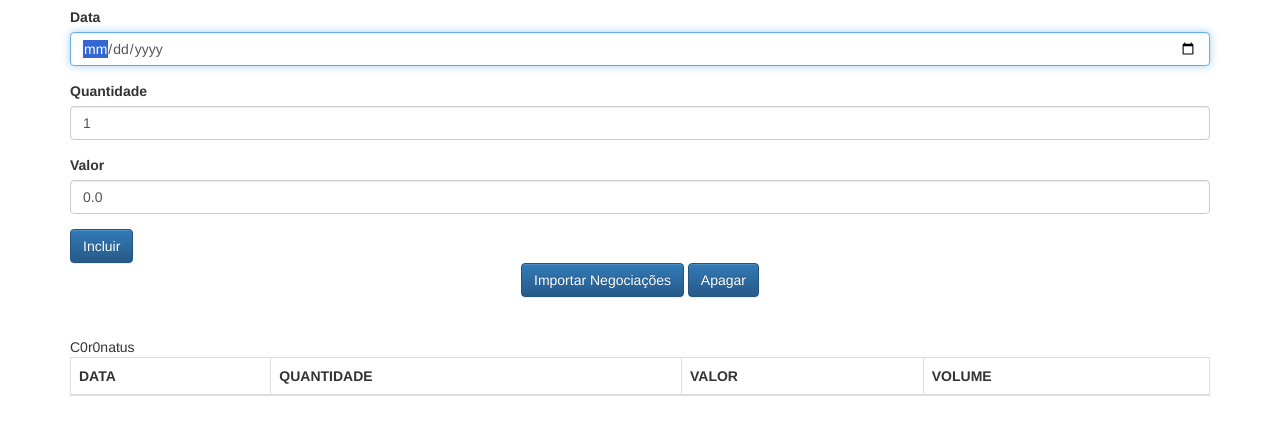
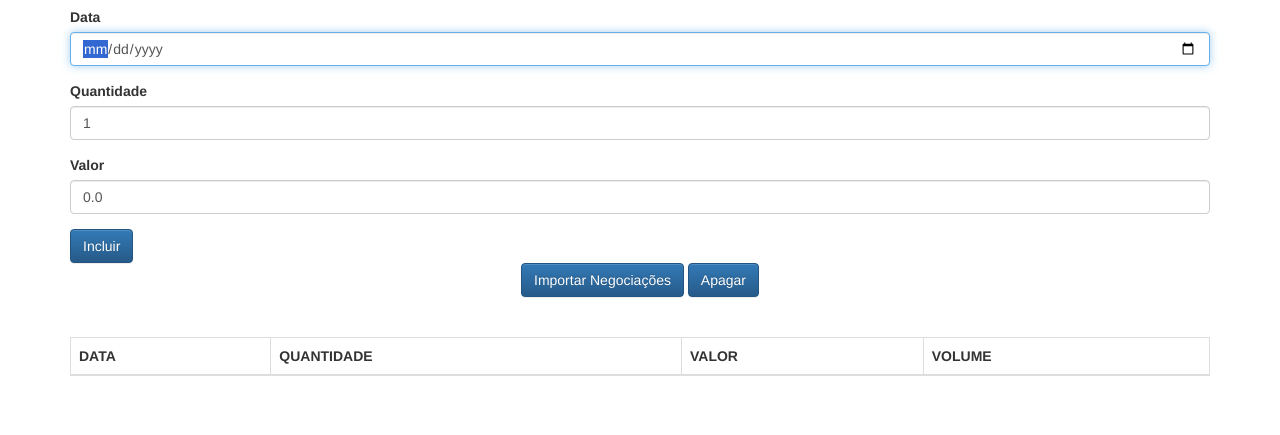
Before and after one commit to WMAlves/AluraFrame, a plain HTML site: page client/index.html in a window 1280 px wide. Shown: the part 63-498 px from the top of the page. Drawn offline with Linux system fonts and the light colour scheme.

Commit message:
Update index.html

```diff
--- a/client/index.html
+++ b/client/index.html
@@ -48,8 +48,6 @@
             <tr>
                 <th>DATA</th>
                 <th>QUANTIDADE</th>
-                C0r0natus
-
                 <th>VALOR</th>
                 <th>VOLUME</th>
             </tr>
```
